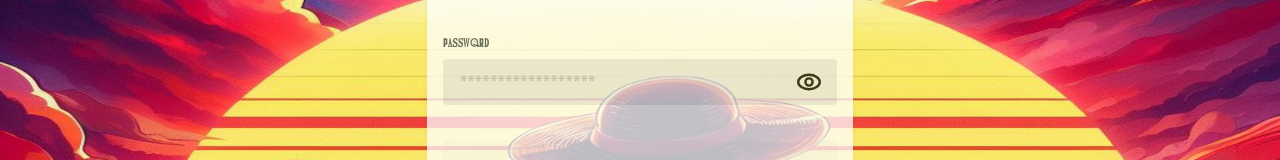
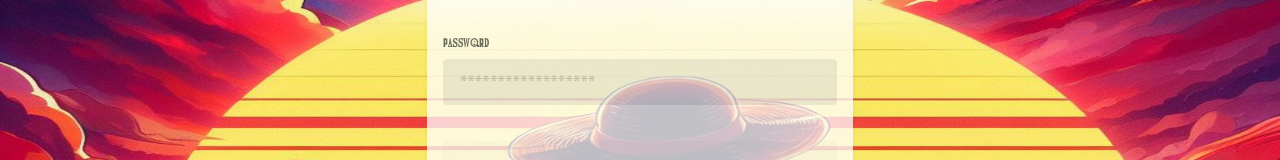
Before and after one commit to elimf/One-Piece-Adventure, a Vue app: page /login in a window 1280 px wide. Shown: the part 225-385 px from the top of the page. Built offline with nearby package versions, Linux system fonts and the light colour scheme.

Commit message:
Add password visibility toggle button to CardForm.vue

```diff
--- a/src/components/form/CardForm.vue
+++ b/src/components/form/CardForm.vue
@@ -66,6 +66,7 @@
                 placeholder="******************"
               />
               <button
+              v-show="newForm.password.value"
                 type="button"
                 @click="togglePasswordVisibility"
                 class="absolute right-4 top-1/2 transform -translate-y-1/2 cursor-pointer"
@@ -73,20 +74,13 @@
                 <IconEyeSlash
                   v-if="showPassword"
                   color="black"
-                  strokeWidth="2"
-                  strokeLinecap="round"
-                  strokeLinejoin="round"
                 />
                 <IconEye
                   v-else
                   color="black"
-                  strokeWidth="2"
-                  strokeLinecap="round"
-                  strokeLinejoin="round"
                 />
               </button>
             </div>
-
             <p class="text-red-500">{{ errors.password.value }}</p>
           </div>
         </div>
@@ -167,11 +161,12 @@ export default {
       if (!newForm.password.value || !newForm.password.value.trim()) {
         errors.password.value = 'Password is required.'
         hasErrors = true
-      } else if (!authUtils.isPasswordSecure(newForm.password.value)) {
-        errors.password.value =
-          'Password must be at least 8 characters long and include at least one uppercase letter, one lowercase letter, and one number.'
-        hasErrors = true
       }
+      //  else if (!authUtils.isPasswordSecure(newForm.password.value)) {
+      //   errors.password.value =
+      //     'Password must be at least 8 characters long and include at least one uppercase letter, one lowercase letter, and one number.'
+      //   hasErrors = true
+      // }
 
       if (hasErrors) {
         return
```
